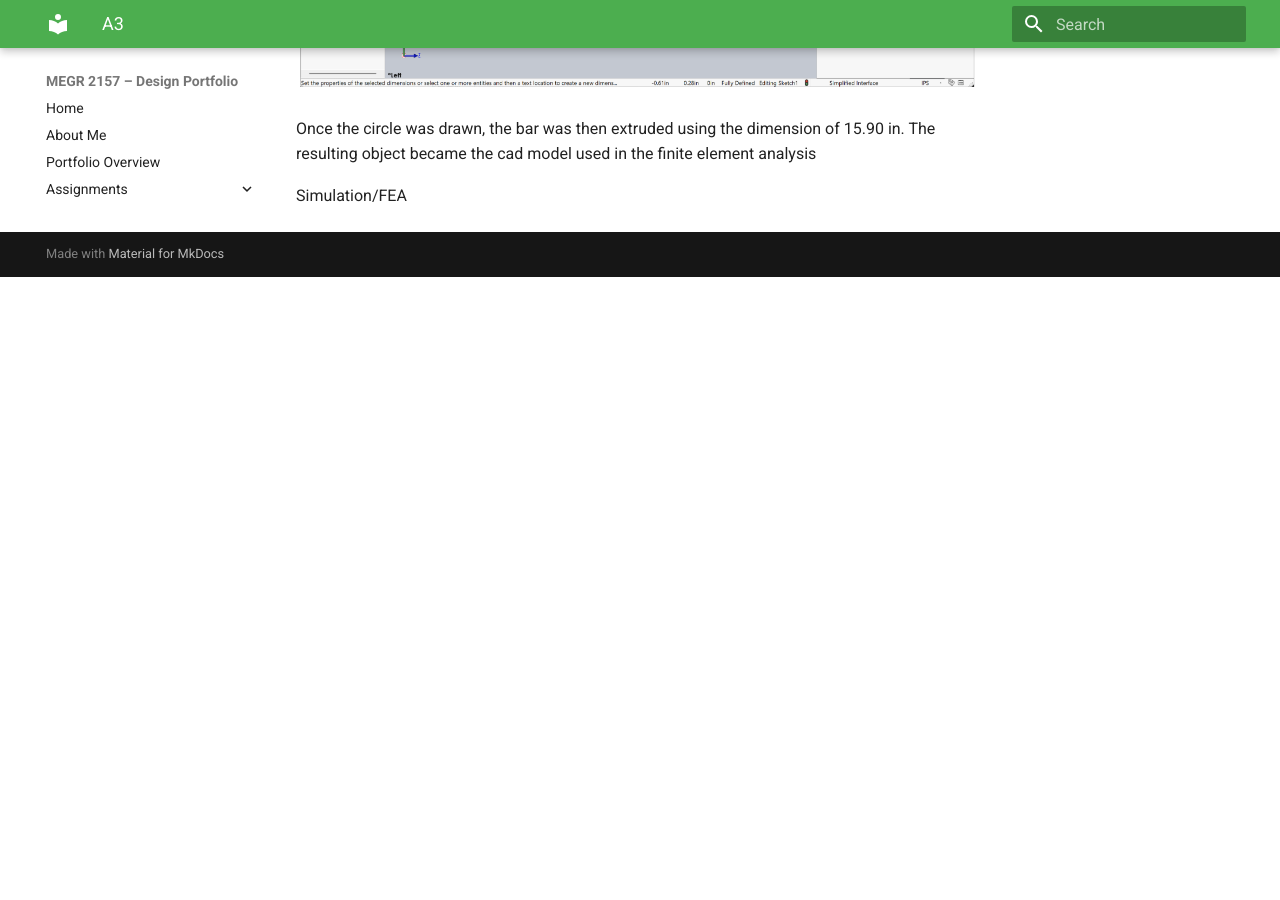
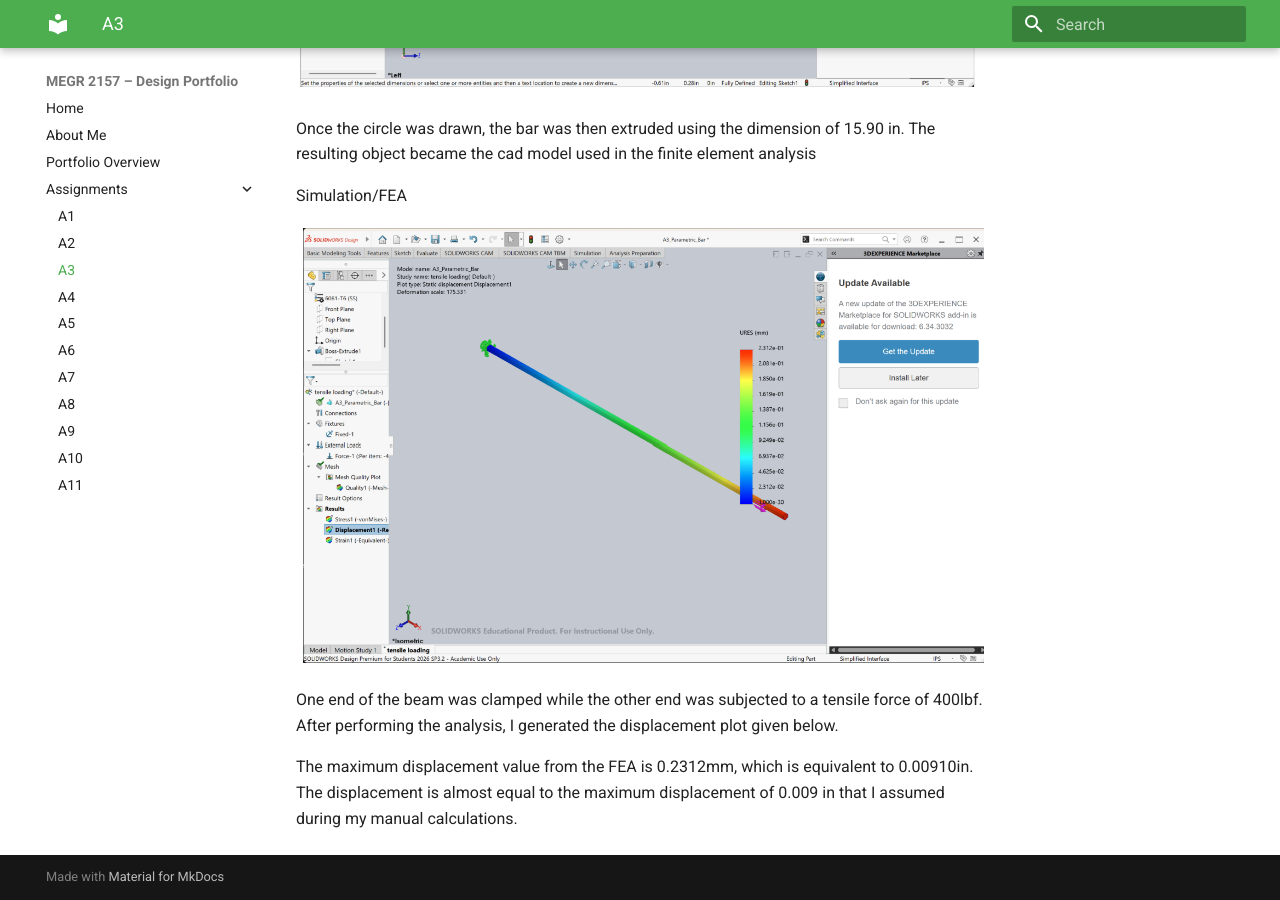
Before and after one commit to Amahaxr/design-projects-portfolio, an MkDocs documentation site: the page built from docs/assignments/A03/index.md, in a window 1280 px wide and 900 px high, scrolled down 2410 px. Built offline with MkDocs 1.6.1 and Material for MkDocs 9.7.7, drawn with Linux system fonts in a browser that asks for light colours; before the commit the page ends 2687 px from its top, so only the background shows below that.

Commit message:
Update index.md

```diff
--- a/docs/assignments/A03/index.md
+++ b/docs/assignments/A03/index.md
@@ -30,3 +30,9 @@ The circular cross-sectional area of the bar was created in SolidWorks with a di
 Once the circle was drawn, the bar was then extruded using the dimension of 15.90 in. The resulting object became the cad model used in the finite element analysis
 
 Simulation/FEA
+
+![FEA Deflection Map](fea-deflection.png)
+
+One end of the beam was clamped while the other end was subjected to a tensile force of 400lbf. After performing the analysis, I generated the displacement plot given below.
+
+The maximum displacement value from the FEA is 0.2312mm, which is equivalent to 0.00910in. The displacement is almost equal to the maximum displacement of 0.009 in that I assumed during my manual calculations.
```
